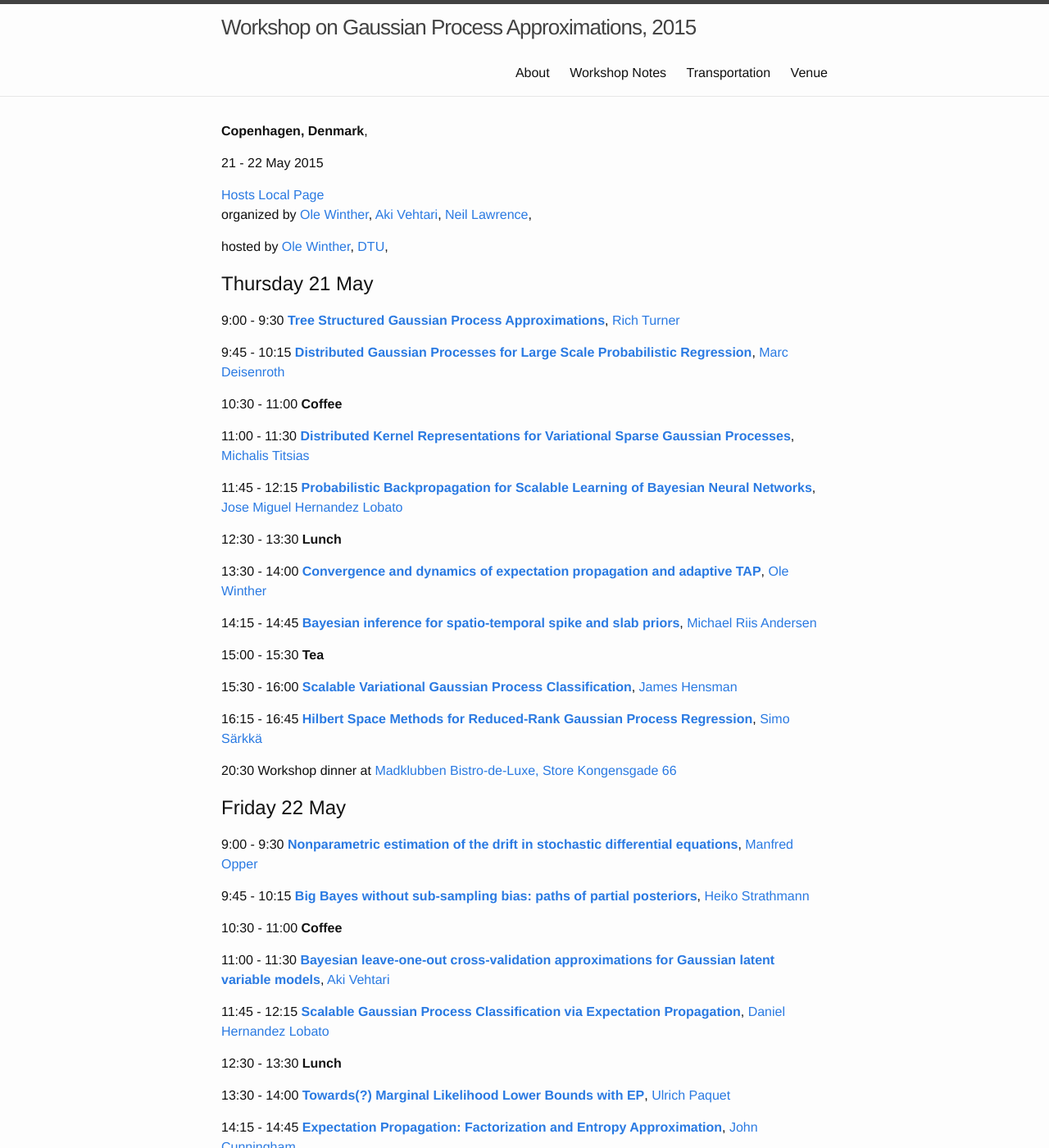
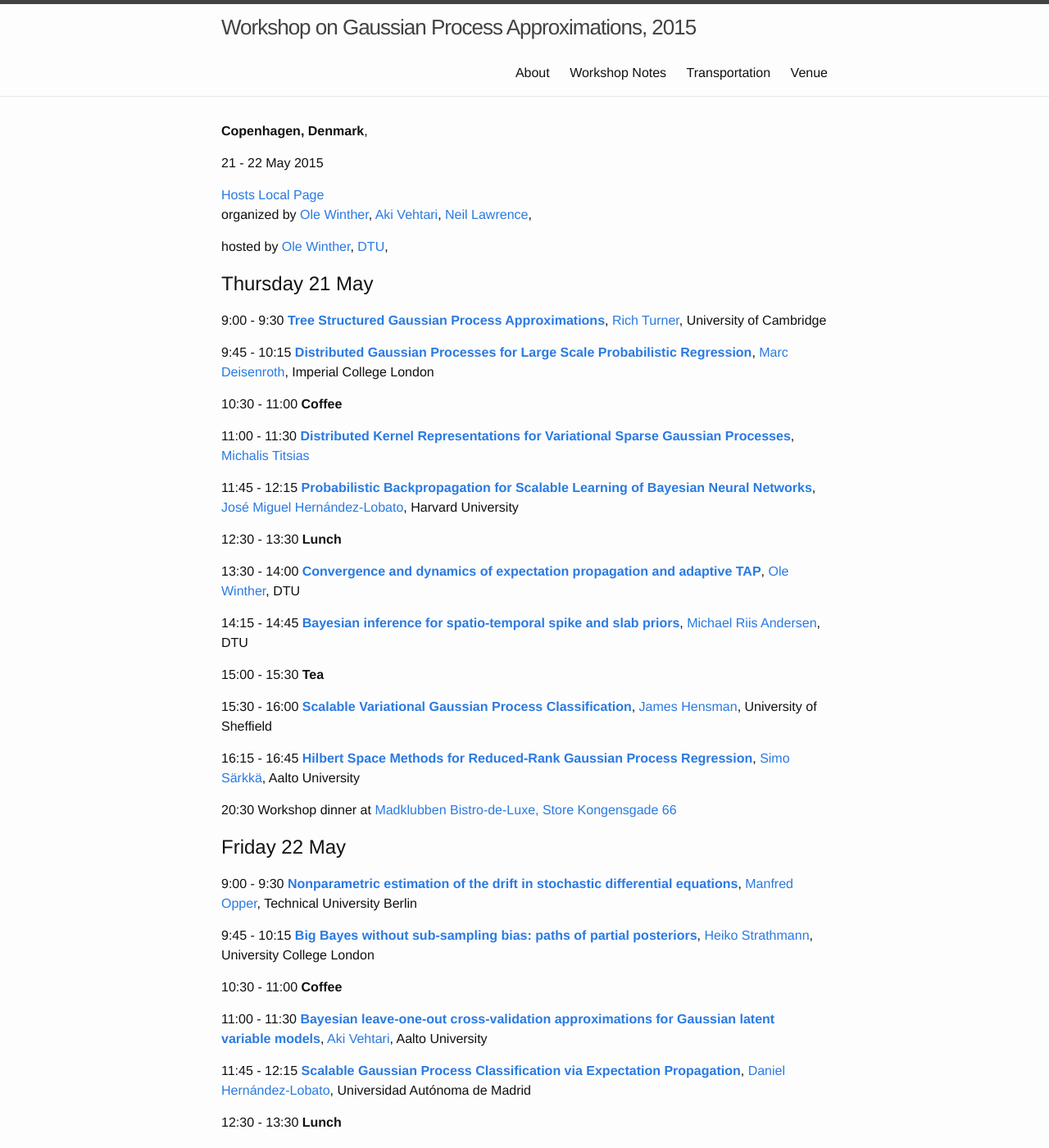
Before and after one commit to gpschool/gpa15, a Jekyll site: the page built from index.md, in a window 1280 px wide and 1400 px high. Shown: the whole window at 82% size. Built offline with Jekyll 4.4.1, drawn with Linux system fonts in a browser that asks for light colours; some of the changed text lies outside the part shown.

Commit message:
Update lectures schedule.

```diff
--- a/_config.yml
+++ b/_config.yml
@@ -25,7 +25,7 @@ conference:
   hosturl: https://sites.google.com/site/gpapprox/home
   location: Copenhagen, Denmark
   year: 2015
-  month: June
+  month: May
   dates:
   - {date: 21, day: Thursday, month: May, year: 2015}
   - {date: 22, day: Friday, month: May, year: 2015}
--- a/_data/lectures.csv
+++ b/_data/lectures.csv
@@ -1,23 +1,23 @@
 day,date,month,start,end,title,pdf,ipynb,speaker,institution,youtube,abstract
-Thursday,21,May,9:00,9:30,**Tree Structured Gaussian Process Approximations**,./assets/turner.pdf,,[Rich Turner](http://learning.eng.cam.ac.uk/Public/Turner/WebHome),,,
-Thursday,21,May,9:45,10:15,**Distributed Gaussian Processes for Large Scale Probabilistic Regression**,./assets/deisenroth.pdf,,[Marc Deisenroth](http://wp.doc.ic.ac.uk/sml/person/marc-deisenroth/),,
+Thursday,21,May,9:00,9:30,**Tree Structured Gaussian Process Approximations**,./assets/turner.pdf,,[Rich Turner](http://learning.eng.cam.ac.uk/Public/Turner/WebHome),University of Cambridge,,
+Thursday,21,May,9:45,10:15,**Distributed Gaussian Processes for Large Scale Probabilistic Regression**,./assets/deisenroth.pdf,,[Marc Deisenroth](http://wp.doc.ic.ac.uk/sml/person/marc-deisenroth/),Imperial College London,
 Thursday,21,May,10:30,11:00,**Coffee**,,,,,
 Thursday,21,May,11:00,11:30,**Distributed Kernel Representations for Variational Sparse Gaussian Processes**,./assets/titsias.pdf,,[Michalis Titsias](http://www.aueb.gr/users/mtitsias/),,
-Thursday,21,May,11:45,12:15,**Probabilistic Backpropagation for Scalable Learning of Bayesian Neural Networks**,./assets/hernandezlobatoj.pdf,,[Jose Miguel Hernandez Lobato](http://jmhl.org/),,
+Thursday,21,May,11:45,12:15,**Probabilistic Backpropagation for Scalable Learning of Bayesian Neural Networks**,./assets/hernandezlobatoj.pdf,,[José Miguel Hernández-Lobato](http://jmhl.org/),Harvard University,
 Thursday,21,May,12:30,13:30,**Lunch**,,,,,
-Thursday,21,May,13:30,14:00,**Convergence and dynamics of expectation propagation and adaptive TAP**,./assets/winther.pdf,,[Ole Winther](http://cogsys.imm.dtu.dk/staff/winther/),,
-Thursday,21,May,14:15,14:45,**Bayesian inference for spatio-temporal spike and slab priors**,./assets/riis.pdf,,[Michael Riis Andersen](http://www.dtu.dk/english/Service/Phonebook/Person?id=69535&cpid=172178&tab=3&qt=dtuprojectquery),,
+Thursday,21,May,13:30,14:00,**Convergence and dynamics of expectation propagation and adaptive TAP**,./assets/winther.pdf,,[Ole Winther](http://cogsys.imm.dtu.dk/staff/winther/),DTU,
+Thursday,21,May,14:15,14:45,**Bayesian inference for spatio-temporal spike and slab priors**,./assets/riis.pdf,,[Michael Riis Andersen](http://www.dtu.dk/english/Service/Phonebook/Person?id=69535&cpid=172178&tab=3&qt=dtuprojectquery),DTU,
 Thursday,21,May,15:00,15:30,**Tea**,,,,,
-Thursday,21,May,15:30,16:00,**Scalable Variational Gaussian Process Classification**,./assets/hensman.pdf,,[James Hensman](http://staffwww.dcs.sheffield.ac.uk/people/J.Hensman/),,
-Thursday,21,May,16:15,16:45,**Hilbert Space Methods for Reduced-Rank Gaussian Process Regression**,./assets/sarkka.pdf,,[Simo Särkkä](http://users.aalto.fi/~ssarkka/),,
+Thursday,21,May,15:30,16:00,**Scalable Variational Gaussian Process Classification**,./assets/hensman.pdf,,[James Hensman](http://staffwww.dcs.sheffield.ac.uk/people/J.Hensman/),University of Sheffield,
+Thursday,21,May,16:15,16:45,**Hilbert Space Methods for Reduced-Rank Gaussian Process Regression**,./assets/sarkka.pdf,,[Simo Särkkä](http://users.aalto.fi/~ssarkka/),Aalto University,
 Thursday,21,May,20:30,,"Workshop dinner at [Madklubben Bistro-de-Luxe, Store Kongensgade 66](http://map.krak.dk/m/nC6b0)",,,,,
-Friday,22,May,9:00,9:30,**Nonparametric estimation of the drift in stochastic differential equations**,./assets/opper.pdf,,[Manfred Opper](https://www.ki.tu-berlin.de/menue/team/manfred_opper/forschungsgebiete/),,
-Friday,22,May,9:45,10:15,**Big Bayes without sub-sampling bias: paths of partial posteriors**,assets/strathmann.pdf,,[Heiko Strathmann](http://herrstrathmann.de/),,
+Friday,22,May,9:00,9:30,**Nonparametric estimation of the drift in stochastic differential equations**,./assets/opper.pdf,,[Manfred Opper](https://www.ki.tu-berlin.de/menue/team/manfred_opper/forschungsgebiete/),Technical University Berlin,
+Friday,22,May,9:45,10:15,**Big Bayes without sub-sampling bias: paths of partial posteriors**,assets/strathmann.pdf,,[Heiko Strathmann](http://herrstrathmann.de/),University College London,
 Friday,22,May,10:30,11:00,**Coffee**,,,,,
-Friday,22,May,11:00,11:30,**Bayesian leave-one-out cross-validation approximations for Gaussian latent variable models**,./assets/vehtari.pdf,,[Aki Vehtari](http://becs.aalto.fi/~ave/),,
-Friday,22,May,11:45,12:15,**Scalable Gaussian Process Classification via Expectation Propagation**,./assets/hernandezlobatod.pdf,,[Daniel Hernandez Lobato](http://dhnzl.org/),,
+Friday,22,May,11:00,11:30,**Bayesian leave-one-out cross-validation approximations for Gaussian latent variable models**,./assets/vehtari.pdf,,[Aki Vehtari](http://users.aalto.fi/~ave/),Aalto University,
+Friday,22,May,11:45,12:15,**Scalable Gaussian Process Classification via Expectation Propagation**,./assets/hernandezlobatod.pdf,,[Daniel Hernández-Lobato](http://dhnzl.org/),Universidad Autónoma de Madrid,
 Friday,22,May,12:30,13:30,**Lunch**,,,,,
-Friday,22,May,13:30,14:00,**Towards(?) Marginal Likelihood Lower Bounds with EP**,./assets/paquet.pdf,,[Ulrich Paquet](http://www.ulrichpaquet.com/),,
-Friday,22,May,14:15,14:45,**Expectation Propagation: Factorization and Entropy Approximation**,./assets/cunningham.pdf,,[John Cunningham](http://stat.columbia.edu/~cunningham/),,
+Friday,22,May,13:30,14:00,**Towards(?) Marginal Likelihood Lower Bounds with EP**,./assets/paquet.pdf,,[Ulrich Paquet](http://www.ulrichpaquet.com/),Microsoft Research,
+Friday,22,May,14:15,14:45,**Expectation Propagation: Factorization and Entropy Approximation**,./assets/cunningham.pdf,,[John Cunningham](http://stat.columbia.edu/~cunningham/),Columbia University,
 Friday,22,May,15:00,15:30,**Tea**,,,,,
-Friday,22,May,15:30,16:00,**Two Things I've Learnt About GPs Since 2006**,./assets/lawrence.pdf,,[Neil Lawrence](http://inverseprobability.com/),,
+Friday,22,May,15:30,16:00,**Two Things I've Learnt About GPs Since 2006**,./assets/lawrence.pdf,,[Neil Lawrence](http://inverseprobability.com/),University of Sheffield,
--- a/index.md
+++ b/index.md
@@ -10,7 +10,7 @@ layout: default
 {% else %}
 {{ startdate.date }} {{ startdate.month }} - {{ enddate.date }} {{ enddate.month }} {{ startdate.year }}
 {% endif %}
-{% if site.conference.hosturl %} [Hosts Local Page](https://sites.google.com/site/gpapprox/home)<br>{% endif %}
+{% if site.conference.hosturl %} [Hosts Local Page]({{ site.conference.hosturl }})<br>{% endif %}
 {% if site.conference.organizers %} organized by {% for person in site.conference.organizers %}[{{ person.name }}]({{ person.url }}){% if site.conference.organizers | size > 1 %}, {% endif %}{% endfor %}{% endif %}
 
 {% if site.conference.hosts %}hosted by {% for person in site.conference.hosts %}[{{ person.name }}]({{ person.url }}){% if site.conference.hosts | size > 1 %}, {% endif %}{% endfor %}{% endif %}
```
